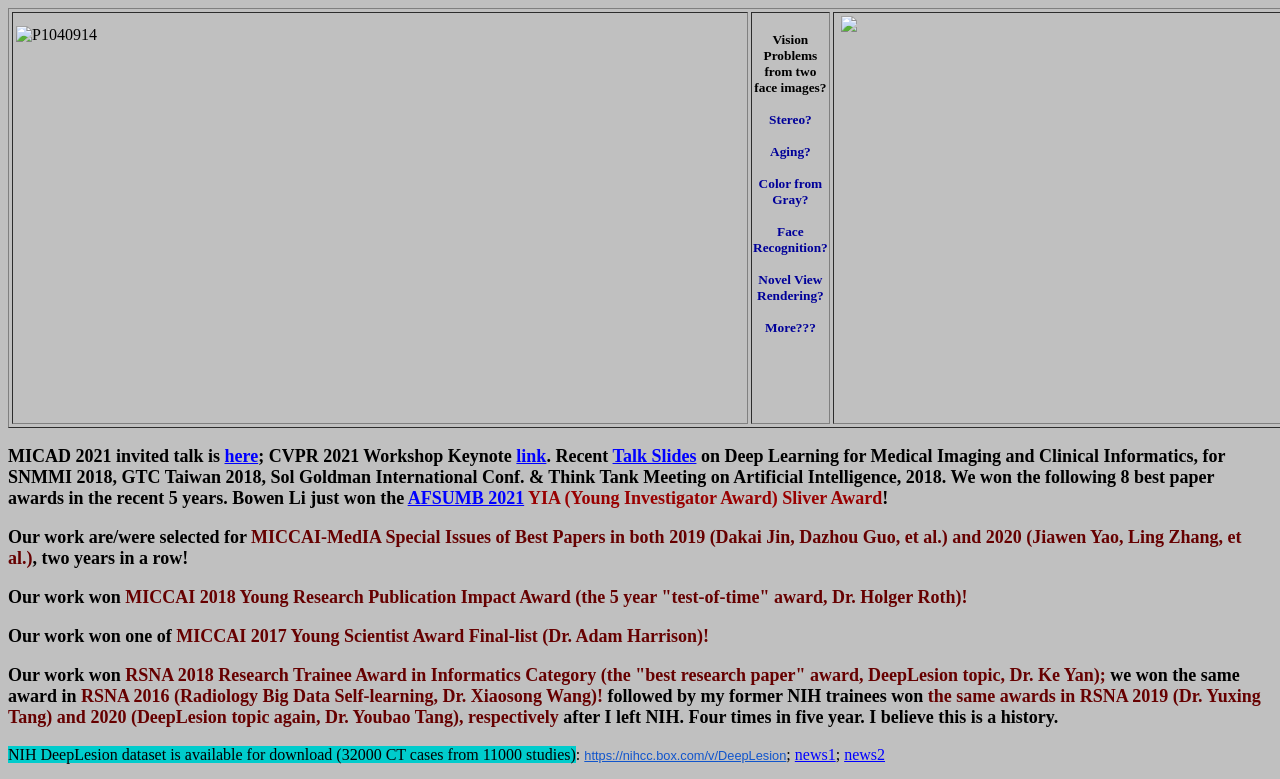
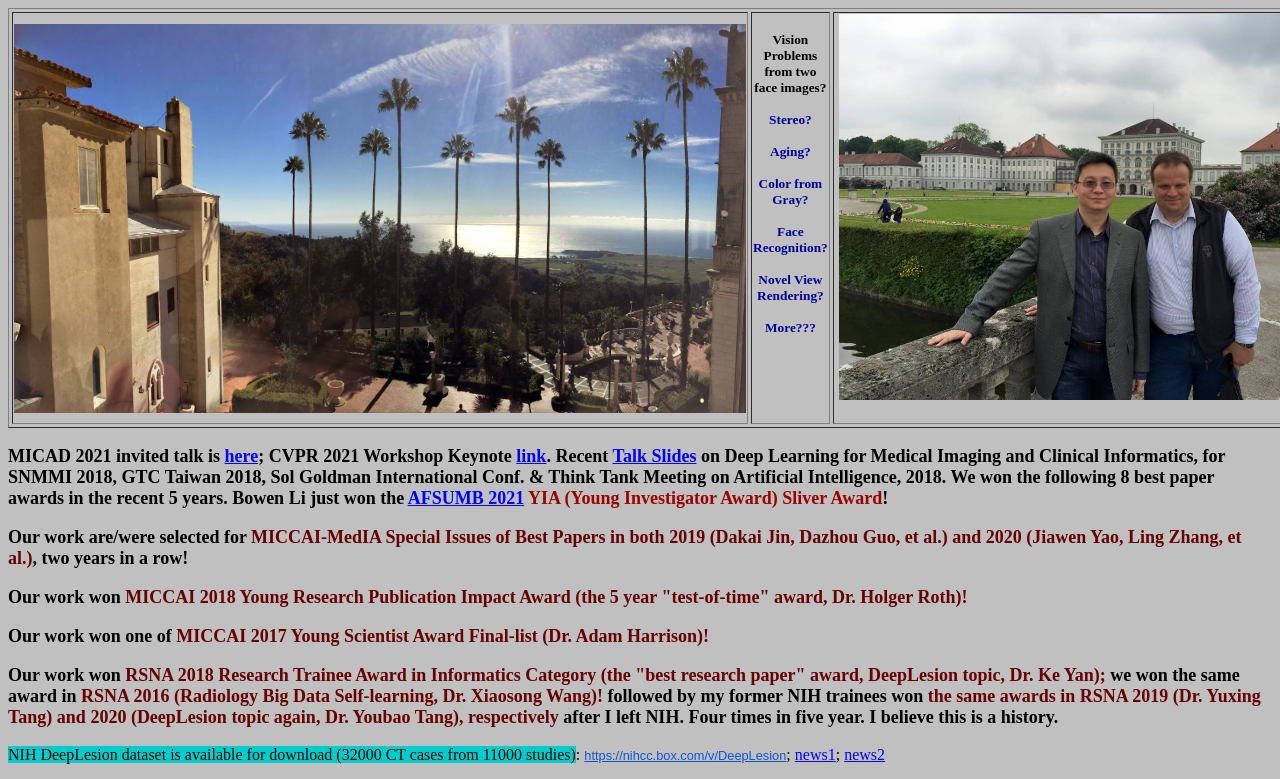
Before and after one commit to lelu007/lelu007.github.io, a plain HTML site: page index.html in a window 1280 px wide. Shown: the top 779 px of the page. Drawn offline with Linux system fonts and the light colour scheme.

Commit message:
Update index.html
add pictures

```diff
--- a/index.html
+++ b/index.html
@@ -314,7 +314,7 @@ div.WordSection1
 <table class="MsoNormalTable" style="width: 75.56%;" border="1" cellpadding="0" cellspacing="3" width="75%">
  <tbody><tr style="height: 218.25pt;">
   <td style="padding: 0.75pt; width: 25.98%; height: 218.25pt;" width="25%">
-  <p class="MsoNormal"><img id="Picture 3" src="index_files/image001.jpg" alt="P1040914" height="389" width="732"></p>
+  <p class="MsoNormal"><img id="Picture 3" src="./files/image001.jpg" alt="P1040914" height="389" width="732"></p>
   </td>
   <td style="padding: 0.75pt; width: 36.04%; height: 218.25pt;" width="36%">
   <p style="text-align: center;" align="center"><b><span style="font-size: 10pt; font-family: &quot;Arial Rounded MT Bold&quot;,&quot;sans-serif&quot;;">Vision Problems from two
@@ -332,7 +332,7 @@ div.WordSection1
   <p>&nbsp;</p>
   </td>
   <td style="padding: 0.75pt; width: 36.72%; height: 218.25pt;" width="36%">
-  <p class="MsoNormal">&nbsp;<img id="Picture 5" src="index_files/image002.jpg" height="386" width="516">&nbsp;</p>
+  <p class="MsoNormal">&nbsp;<img id="Picture 5" src="./files/image002.jpg" height="386" width="516">&nbsp;</p>
   </td>
  </tr>
 </tbody></table>
```
